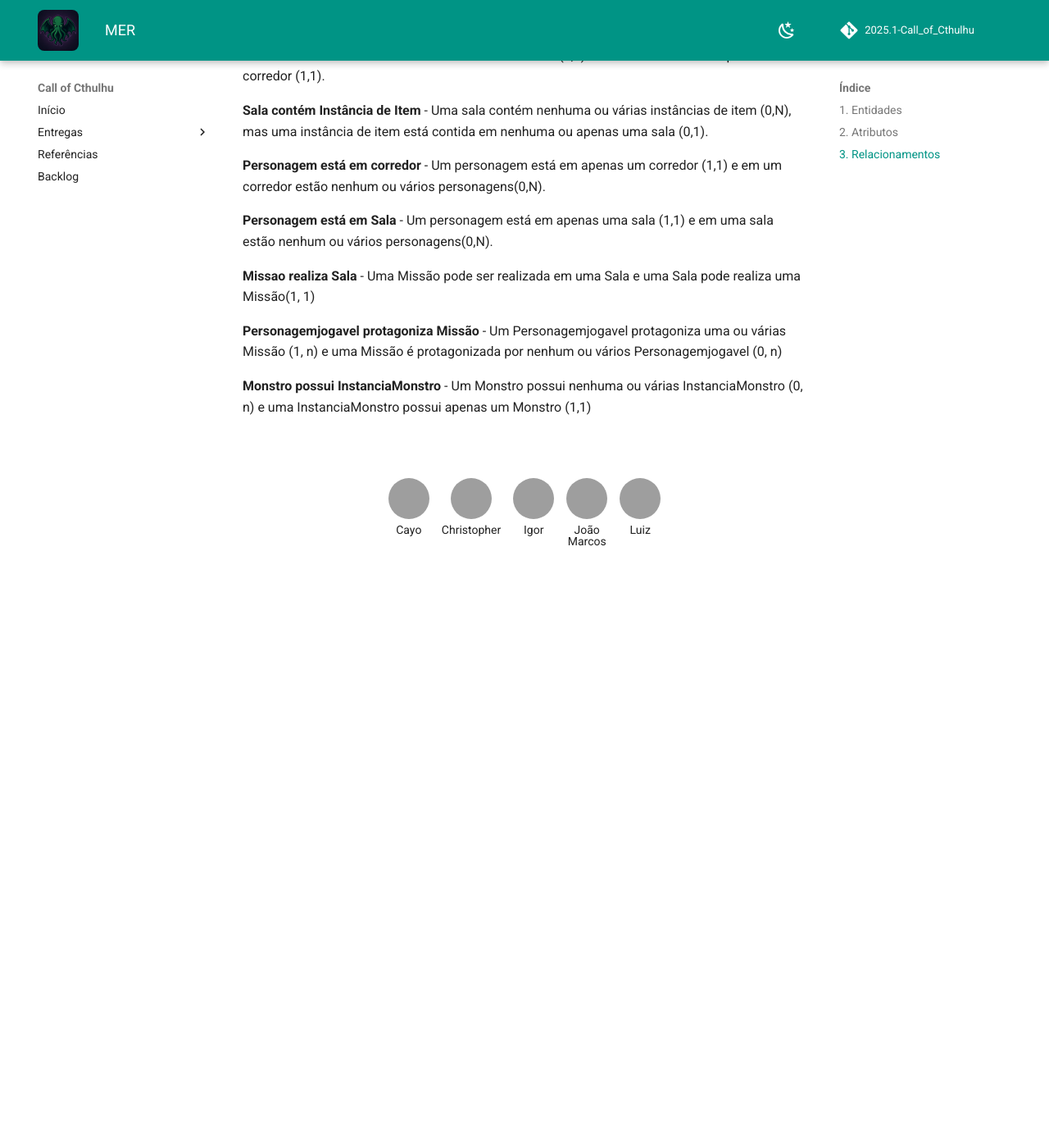
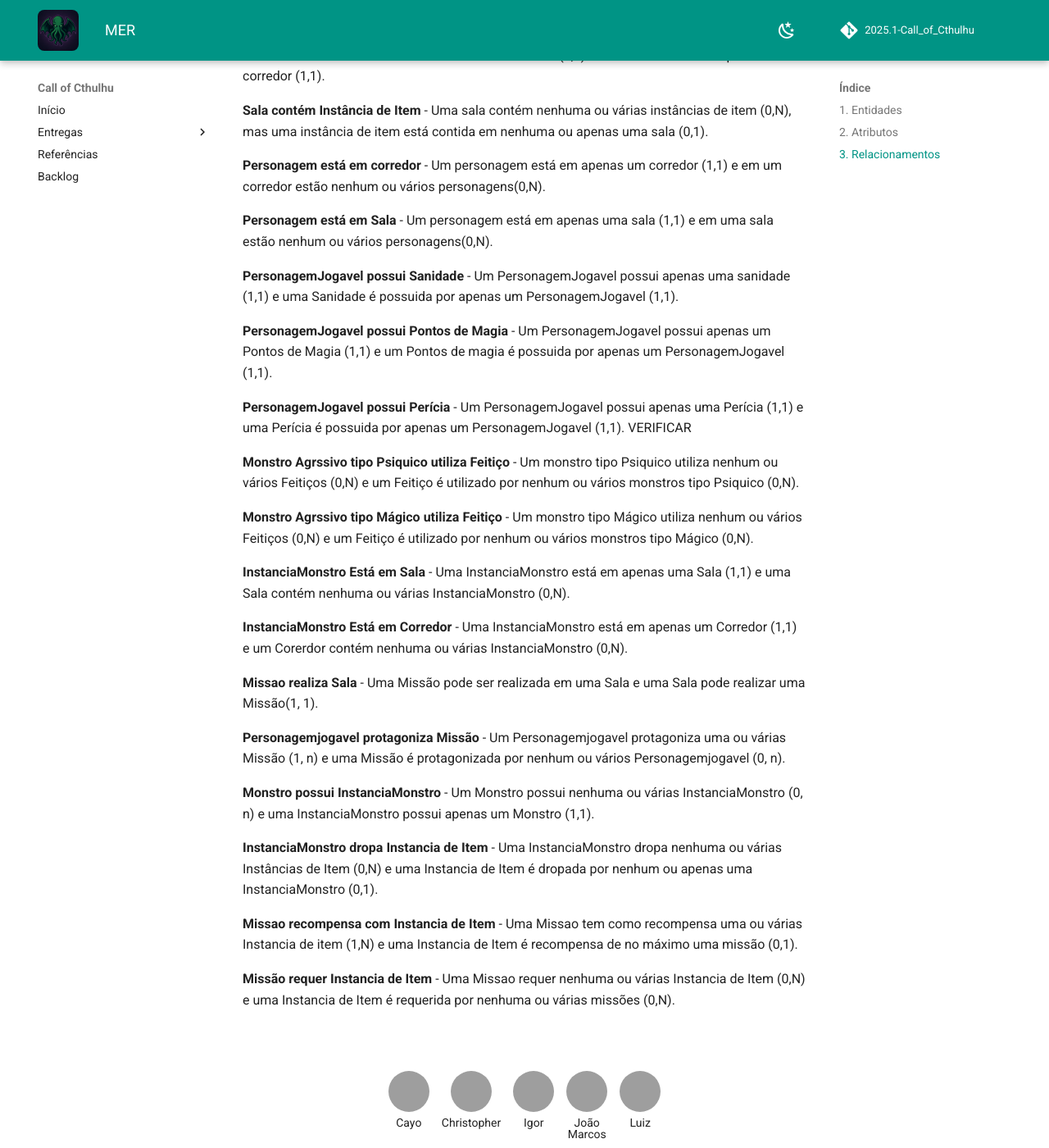
Before and after one commit to SBD1/2025.1-CallOfCthulhu, an MkDocs documentation site: the page built from docs/entregas/MER.md, in a window 1280 px wide and 1400 px high, scrolled down 2058 px. Shown: the whole window at 82% size. Built offline with MkDocs 1.6.1 and Material for MkDocs 9.7.7, drawn with Linux system fonts in a browser that asks for light colours; comment, search, counter and statistics services are not loaded; before the commit the page ends 2735 px from its top, so only the background shows below that; grey boxes are pictures that could not be loaded.

Commit message:
Atualização relacionamentos MER

```diff
--- a/docs/entregas/MER.md
+++ b/docs/entregas/MER.md
@@ -75,11 +75,41 @@ O Modelo Entidade Relacionamento para bancos de dados é um modelo que descreve
 **Personagem está em Sala**
 - Um personagem está em apenas uma sala (1,1) e em uma sala estão nenhum ou vários personagens(0,N).
 
+**PersonagemJogavel possui Sanidade**
+- Um PersonagemJogavel possui apenas uma sanidade (1,1) e uma Sanidade é possuida por apenas um PersonagemJogavel (1,1).
+
+**PersonagemJogavel possui Pontos de Magia**
+- Um PersonagemJogavel possui apenas um Pontos de Magia (1,1) e um Pontos de magia é possuida por apenas um PersonagemJogavel (1,1).
+
+**PersonagemJogavel possui Perícia**
+- Um PersonagemJogavel possui apenas uma Perícia (1,1) e uma Perícia é possuida por apenas um PersonagemJogavel (1,1). VERIFICAR
+
+**Monstro Agrssivo tipo Psiquico utiliza Feitiço**
+- Um monstro tipo Psiquico utiliza nenhum ou vários Feitiços (0,N) e um Feitiço é utilizado por nenhum ou vários monstros tipo Psiquico (0,N).
+
+**Monstro Agrssivo tipo Mágico utiliza Feitiço**
+- Um monstro tipo Mágico utiliza nenhum ou vários Feitiços (0,N) e um Feitiço é utilizado por nenhum ou vários monstros tipo Mágico (0,N).
+
+**InstanciaMonstro Está em Sala**
+- Uma InstanciaMonstro está em apenas uma Sala (1,1) e uma Sala contém nenhuma ou várias InstanciaMonstro (0,N).
+
+**InstanciaMonstro Está em Corredor**
+- Uma InstanciaMonstro está em apenas um Corredor (1,1) e um Corerdor contém nenhuma ou várias InstanciaMonstro (0,N).
+
 **Missao realiza Sala**
-- Uma Missão pode ser realizada em uma Sala e uma Sala pode realiza uma Missão(1, 1)
+- Uma Missão pode ser realizada em uma Sala e uma Sala pode realizar uma Missão(1, 1).
 
 **Personagemjogavel protagoniza Missão**
-- Um Personagemjogavel protagoniza uma ou várias Missão (1, n) e uma Missão é protagonizada por nenhum ou vários Personagemjogavel (0, n)
+- Um Personagemjogavel protagoniza uma ou várias Missão (1, n) e uma Missão é protagonizada por nenhum ou vários Personagemjogavel (0, n).
 
 **Monstro possui InstanciaMonstro**
-- Um Monstro possui nenhuma ou várias InstanciaMonstro (0, n) e uma InstanciaMonstro possui apenas um Monstro (1,1)
+- Um Monstro possui nenhuma ou várias InstanciaMonstro (0, n) e uma InstanciaMonstro possui apenas um Monstro (1,1).
+
+**InstanciaMonstro dropa Instancia de Item**
+- Uma InstanciaMonstro dropa nenhuma ou várias Instâncias de Item (0,N) e uma Instancia de Item é dropada por nenhum ou apenas uma InstanciaMonstro (0,1).
+
+**Missao recompensa com Instancia de Item**
+- Uma Missao tem como recompensa uma ou várias Instancia de item (1,N) e uma Instancia de Item é recompensa de no máximo uma missão (0,1).
+
+**Missão requer Instancia de Item**
+- Uma Missao requer nenhuma ou várias Instancia de Item (0,N) e uma Instancia de Item é requerida por nenhuma ou várias missões (0,N).
```
Also changed, not shown: 1 other file.
